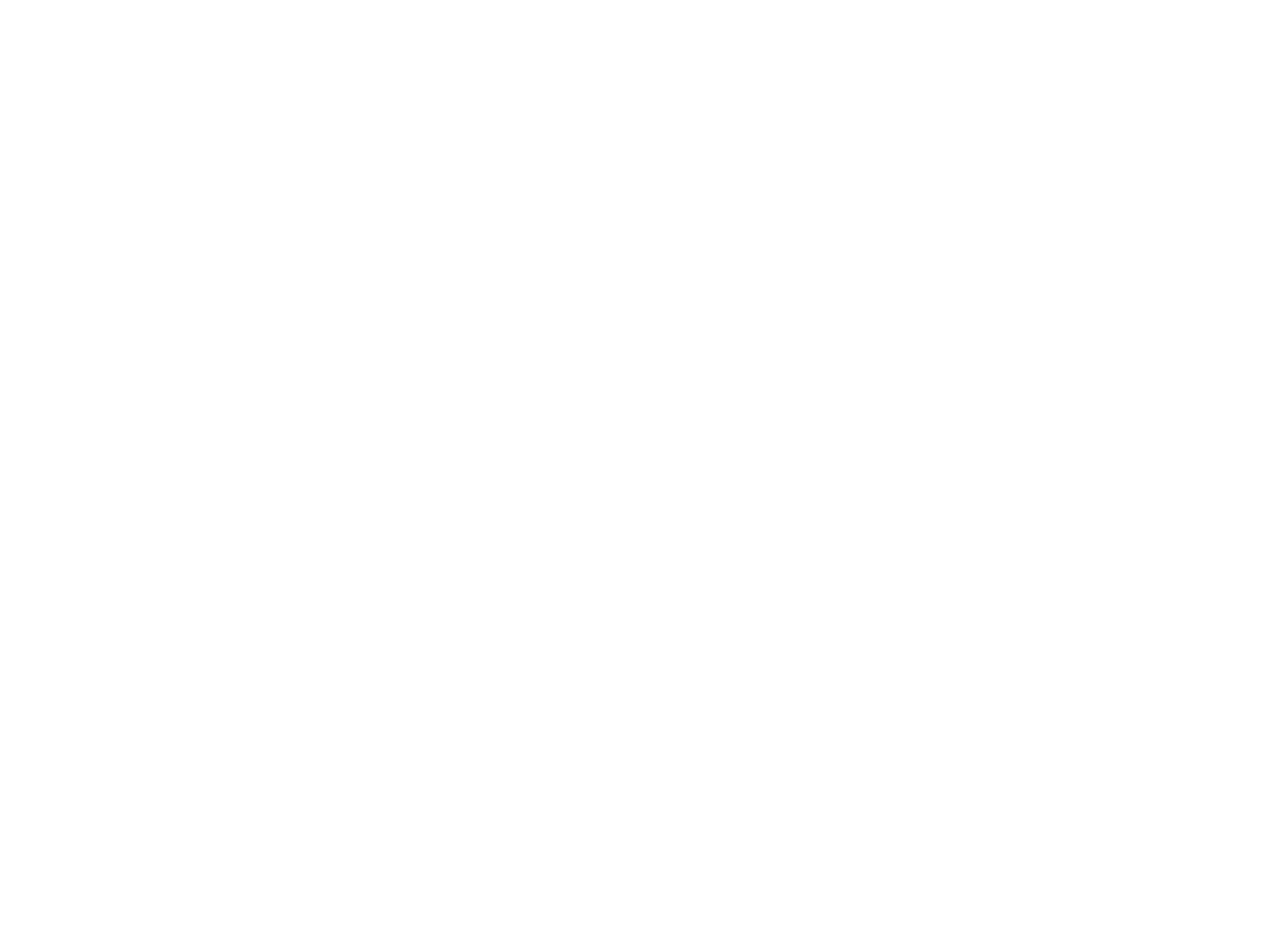
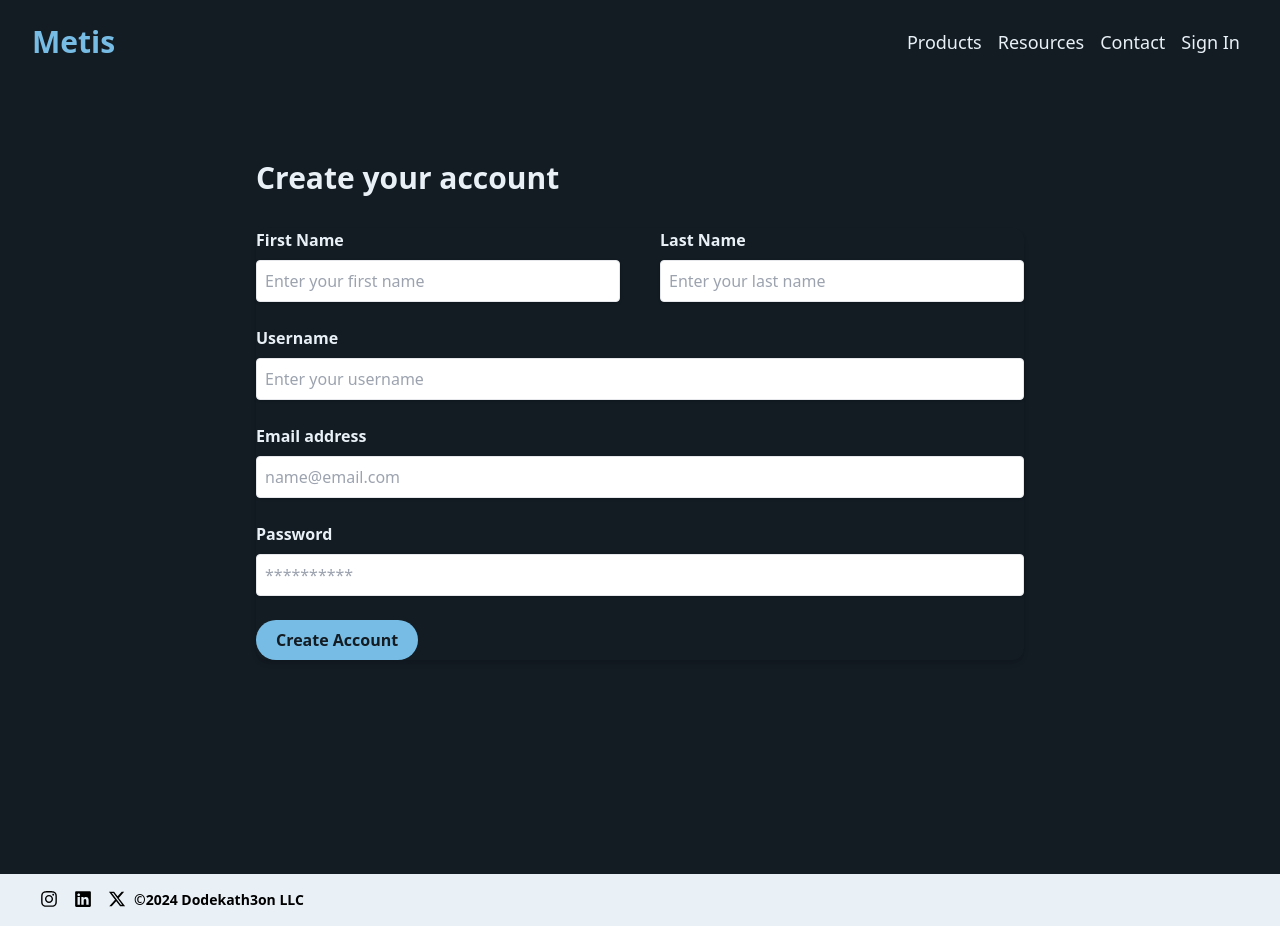
Before and after one commit to Dodekath3on/metis, a React (Vite) app: page /sign_up in a window 1280 px wide. Before the commit this address had no page. Before the commit the page ends 800 px from the top, so only its background shows below. Built offline with nearby package versions, Linux system fonts and the light colour scheme.

Commit message:
added sign up form

```diff
--- a/src/App.jsx
+++ b/src/App.jsx
@@ -7,6 +7,7 @@
 import Resources from './pages/general/Resources'
 import Products from './pages/general/Products'
 import SignIn from './pages/general/SignIn'
+import SignUp from './pages/general/SignUp'
 import Overview from './pages/signed_in/Overview'
 import Projects from './pages/signed_in/Projects'
 import User from './pages/signed_in/User'
@@ -23,6 +24,7 @@
           <Route path='/resources' element={ <Resources /> }/>
           <Route path='/products' element={ <Products /> }/>
           <Route path='/sign_in' element={ <SignIn /> }/>
+          <Route path='/sign_up' element={ <SignUp /> }/>
 
           {/* TODO: Make sure that user is signed in to access these pages */}
           <Route path='/overview' element={ <Overview /> }/>
--- a/src/components/consts/footerConsts.jsx
+++ b/src/components/consts/footerConsts.jsx
@@ -4,17 +4,17 @@
 
 export const footerConsts = [
   {
-    icon: <FaInstagram className='text-lg' />,
+    icon: <FaInstagram />,
     href: 'https://www.instagram.com/', // TODO: Create Instagram page for Metis/Dodekath3on
     altText: 'Instagram',
   },
   {
-    icon: <FaLinkedin className='text-lg' />,
+    icon: <FaLinkedin />,
     href: 'https://www.linkedin.com/in/dodekath3on/', // TODO: Update to Company account
     altText: 'LinkedIn',
   },
   {
-    icon: <FaXTwitter className='text-lg'/>,
+    icon: <FaXTwitter />,
     href: 'https://twitter.com/dodekath3on',
     altText: 'X (Twitter)',
   },
--- a/src/components/forms/SignInForm.jsx
+++ b/src/components/forms/SignInForm.jsx
@@ -1,6 +1,5 @@
 import React from 'react'
 import { useNavigate } from 'react-router-dom'
-import CTABtn from '../../micro/CTABtn'
 
 function SignInForm() {
 
@@ -12,7 +11,6 @@
   }
 
   return (
-    <>
     <form onSubmit={ handleSubmit } className='text-secondary shadow-md rounded-xl px-2 py-4 '>
       <div className='px-2'>
         <label className='block font-semibold pl-[10%]' htmlFor="first_name">Email address</label>
@@ -22,7 +20,6 @@
         <button className='bg-accent text-primary font-bold px-5 py-2 rounded-full ml-10'>Sign In</button>
       </div>
     </form>
-    </>
   )
 }
 
--- /dev/null
+++ b/src/components/forms/SignUpForm.jsx
@@ -0,0 +1,37 @@
+import React from 'react'
+import { useNavigate } from 'react-router-dom'
+
+function SignUpForm() {
+
+  const navigate = useNavigate()
+
+  const handleSubmit = e => {
+    e.preventDefault()
+    navigate('/overview')
+  }
+
+  return (
+    <form onSubmit={ handleSubmit } className='text-secondary shadow-md rounded-xl'>
+      <div className='grid grid-cols-2 gap-10'>
+        <div>
+          <label className='block font-semibold pb-2' htmlFor="first_name">First Name</label>
+          <input className='block text-primary shadow appearance-none border rounded w-full px-2 py-2 mb-6' placeholder='Enter your first name' type="text" />
+        </div>
+        <div>
+          <label className='block font-semibold pb-2' htmlFor="first_name">Last Name</label>
+          <input className='block text-primary shadow appearance-none border rounded w-full px-2 py-2 mb-6' placeholder='Enter your last name' type="text" />
+        </div>
+
+      </div>
+      <label className='block font-semibold pb-2' htmlFor="first_name">Username</label>
+      <input className='block text-primary shadow appearance-none border rounded w-full px-2 py-2 mb-6' placeholder='Enter your username' type="text" />
+      <label className='block font-semibold pb-2' htmlFor="first_name">Email address</label>
+      <input className='block text-primary shadow appearance-none border rounded w-full px-2 py-2 mb-6' placeholder='name@email.com' type="email" />
+      <label className='block font-semibold pb-2' htmlFor="email">Password</label>
+      <input className='block text-primary shadow border rounded w-full px-2 py-2 mb-6' id='password' placeholder='**********' type="password" />
+      <button className='bg-accent text-primary font-bold px-5 py-2 rounded-full'>Create Account</button>
+    </form>
+  )
+}
+
+export default SignUpForm
--- a/src/components/navigation/Footer.jsx
+++ b/src/components/navigation/Footer.jsx
@@ -9,7 +9,7 @@
         { footerConsts.map( footer => {
           return (
             <li className='px-2'>
-              <a href={ footer.href } target='_blank' rel='noreferrer noopener'>{ footer.icon }</a>
+              <a className='text-lg hover:text-accent' href={ footer.href } target='_blank' rel='noreferrer noopener'>{ footer.icon }</a>
             </li>
         )})}
       </ul>
--- a/src/pages/general/Contact.jsx
+++ b/src/pages/general/Contact.jsx
@@ -5,7 +5,7 @@
   return (
     <main className='pt-40 pl-4 pr-8 bg-primary grid grid-cols-2'>
       {/* TODO: Update styling to to be responsive, Desktop vs Mobile */}
-      <section className='w-full px-4 pb-[113%]'>
+      <section className='w-full px-4 pb-[97%]'>
         <h2 className='text-4xl text-secondary pb-2'>Have questions?</h2>
         <p className='text-md text-secondary py-2'>Fill out your information and someone from our team will get back to you as soon as we can.</p>
         <p className='text-md text-secondary py-2'>Check out our <a className='underline' href='#'>FAQ</a> page to see some already answered questions.</p>
--- a/src/pages/general/SignIn.jsx
+++ b/src/pages/general/SignIn.jsx
@@ -1,5 +1,6 @@
 import React from 'react'
 import SignInForm from '../../components/forms/SignInForm'
+import { Link } from 'react-router-dom'
 
 function SignIn() {
   return (
@@ -9,9 +10,13 @@
       <h2 className='text-5xl text-secondary font-bold pb-2'>Welcome to Metis</h2>
       <p className='text-md italic text-secondary py-2'>Sign in below to get started</p>
     </section>
-    <section className='px-[25%] pb-[34.5%]'>
+    <section className='px-[25%] pb-[28.5%]'>
       {/* TODO: Update Sign In Form */}
       <SignInForm />
+      <div className='px-40 flex'>
+        <p className='text-secondary pr-2'>Don't have an account?</p>
+        <Link to={ '/sign_up' } className='text-accent hover:font-semibold hover:underline'>Sign Up</Link>
+      </div>
     </section>
   </main>
   )
--- /dev/null
+++ b/src/pages/general/SignUp.jsx
@@ -0,0 +1,15 @@
+import React from 'react'
+import SignUpForm from '../../components/forms/SignUpForm'
+
+function SignUp() {
+  return (
+    <main className='pt-40 pb-[16.75%] px-64 bg-primary'>
+      <section>
+        <h2 className='text-3xl pb-8 text-secondary font-semibold'>Create your account</h2>
+        <SignUpForm />
+      </section>
+    </main>
+  )
+}
+
+export default SignUp
```
Also changed, not shown: 2 other files (tests, documents, lock files or other folders). Lines whose indentation alone changed are shown as unchanged.
